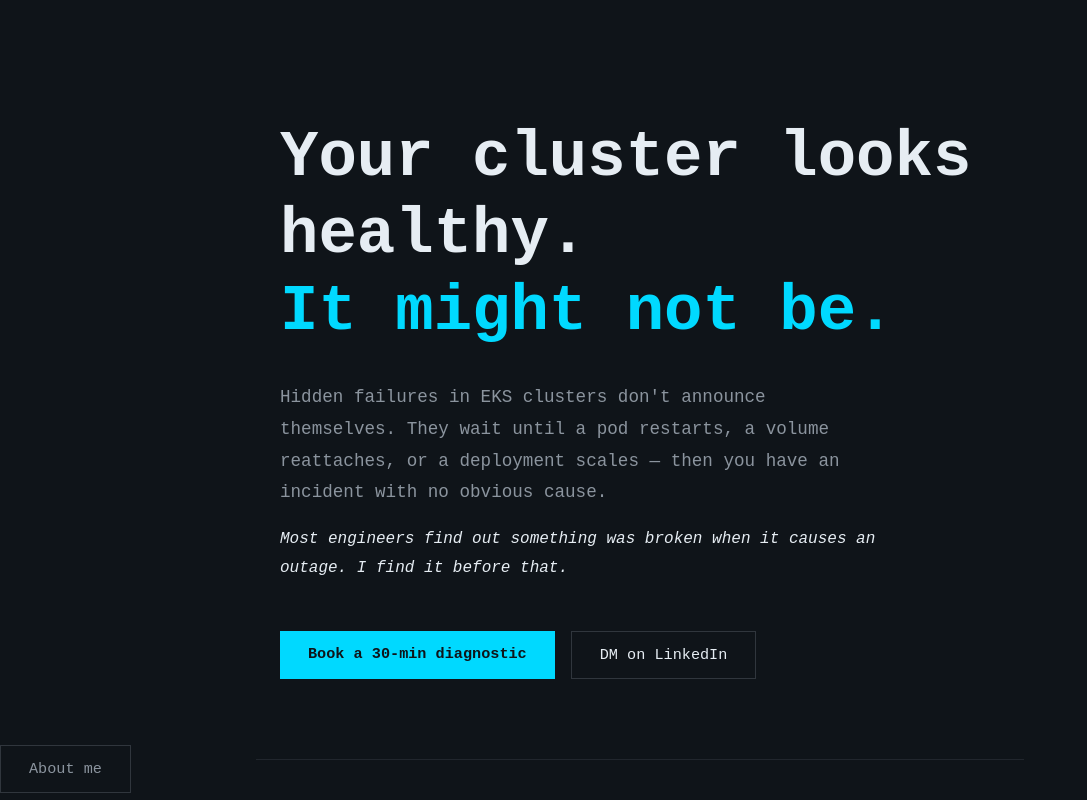
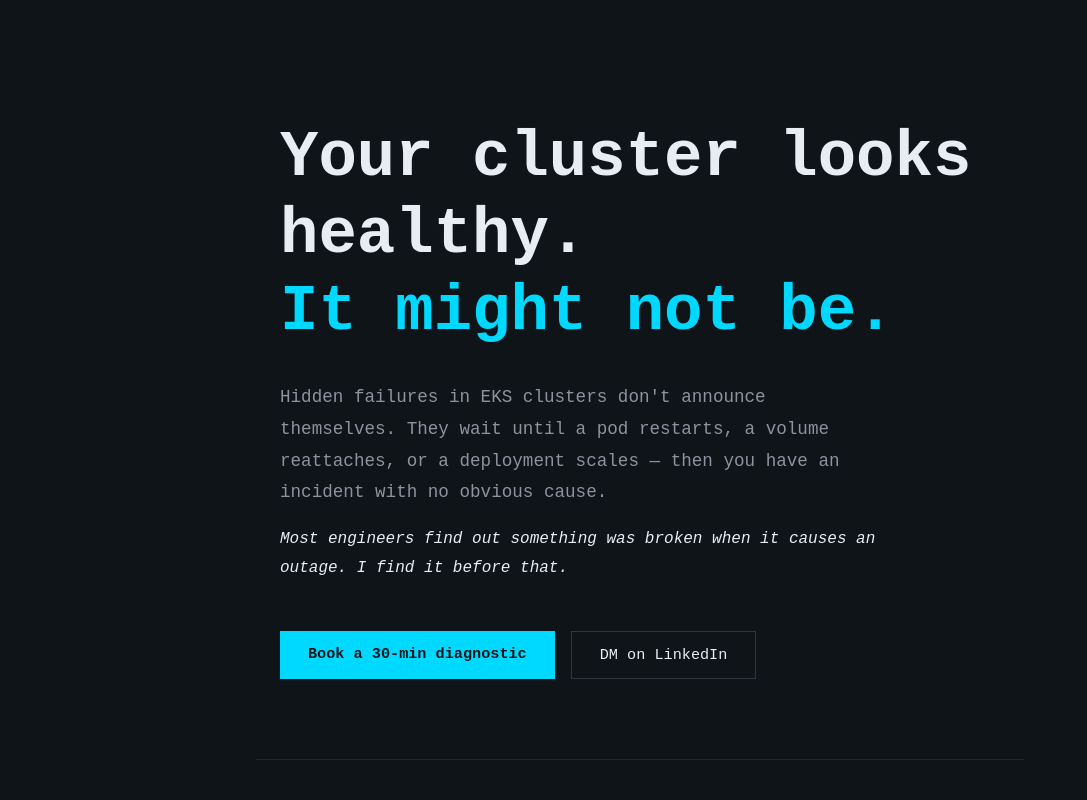
Before and after one commit to ibraheemcisse/ioc-labs, a React (Vite) app: page / in a window 1280 px wide. Shown: the top 800 px of the page, without its empty margins (0-1087 px from the left). Built offline with nearby package versions, Linux system fonts and the light colour scheme.

Commit message:
feat: add about me button

```diff
--- a/src/App.tsx
+++ b/src/App.tsx
@@ -28,19 +28,6 @@ export default function App() {
           </a>
         </div>
       </section>
-
-<a href="https://github.com/ibraheemcisse/aws-terraform-platform/blob/main/resume.md"
-  target="_blank"
-  rel="noopener noreferrer"
-  style={{
-    border: '1px solid #30363d',
-    color: '#8b949e',
-    padding: '14px 28px',
-    textDecoration: 'none',
-    fontSize: '0.95rem'
-  }}>
-  About me
-</a>
 
       {/* Video */}
       <section style={{padding: '80px 24px', borderBottom: '1px solid #21262d', maxWidth: '768px', margin: '0 auto'}}>
```
